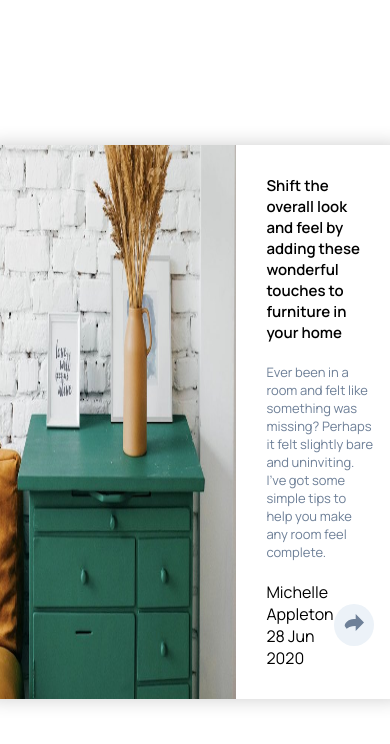
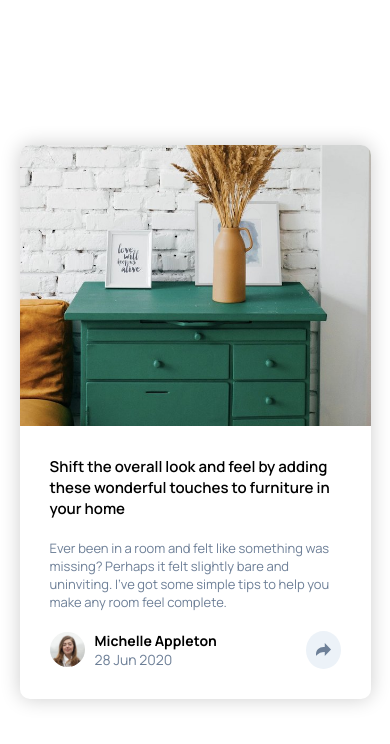
Before and after one commit to apetranov/article-preview-component, a plain HTML site: page index.html in a window 390 px wide. Drawn offline with Linux system fonts and the light colour scheme.

Commit message:
Make responsive

```diff
--- a/index.html
+++ b/index.html
@@ -15,7 +15,7 @@
 <body>
 
   <div class="container">
-    <img src="images/drawers.jpg" alt="">
+    <img class="drawers-img" src="images/drawers.jpg" alt="">
     <div class="content-div">
       <p class="heading-p">
         Shift the overall look and feel
@@ -33,8 +33,13 @@
 
       <div class="person-div">
         <div class="info-div">
-          Michelle Appleton
-        28 Jun 2020
+          <img class="avatar" src="images/avatar-michelle.jpg" alt="">
+          <div class="person-info-div">
+            <p class="name-p">Michelle Appleton</>
+            <p class="date-p">
+              28 Jun 2020
+            </p>
+          </div>
         </div>
 
         <div class="share-icon-div">
--- a/style.css
+++ b/style.css
@@ -12,7 +12,7 @@ body {
     font-family: Manrope, Arial;
 }
 
-img {
+.drawers-img {
     width: 250px;
     border-radius: 10px 0 0 10px;
 }
@@ -43,12 +43,12 @@ img {
 }
 
 .share-icon {
-    width: 20px;
+    width: 15px;
 }
 
 .share-icon-div {
     background-color: hsl(210, 46%, 95%);
-    padding: 10px;
+    padding: 8px 10px;
     border-radius: 100%;
 }
 
@@ -57,3 +57,36 @@ img {
     align-items: center;
     justify-content: space-between;
 }
+
+.avatar {
+    width: 35px;
+    border-radius: 100%;
+}
+
+.info-div {
+    display: flex;
+    align-items: center;
+    gap: 10px;
+}
+
+.name-p {
+    font-weight: bold;
+    font-size: 14px;
+}
+
+.date-p {
+    font-size: 14px;
+    color: hsl(214, 17%, 51%);
+}
+
+@media (max-width: 675px) {
+    .container {
+        flex-direction: column;
+        width: 90%;
+    }
+
+    .drawers-img {
+        width: 100%;
+        border-radius: 10px 10px 0 0;
+    }
+}
```
